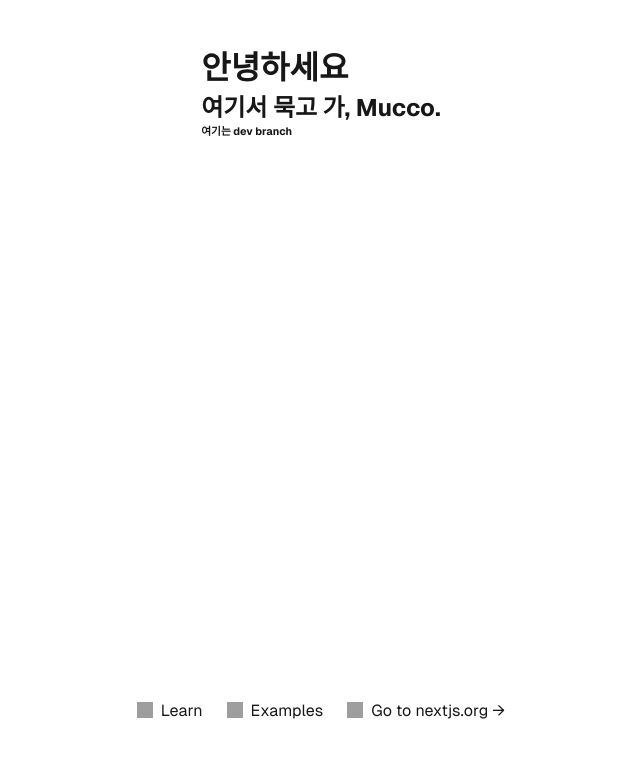
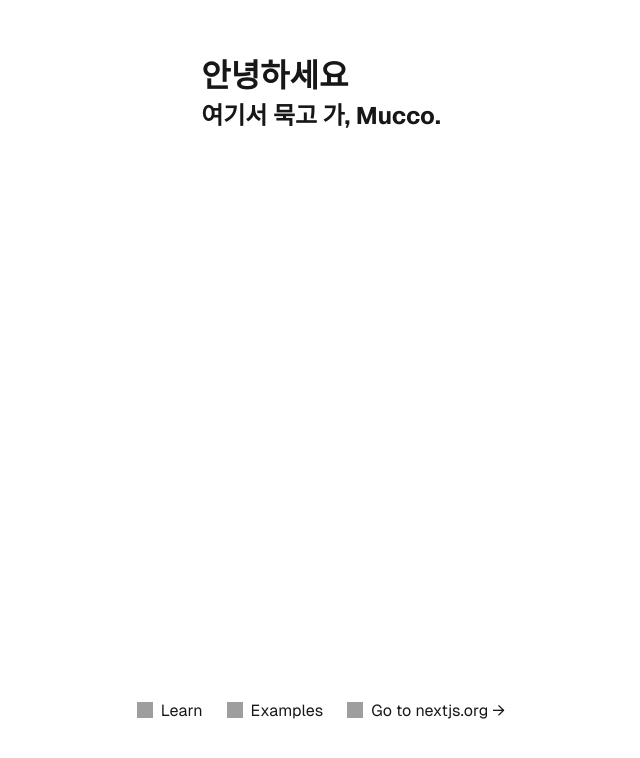
Before and after one commit to hyewonny2327/Mucco, a Next.js app: page / in a window 1280 px wide. Shown: the top 758 px of the page, without its empty margins (319-959 px from the left). Built offline with nearby package versions, Linux system fonts and the light colour scheme; grey boxes are pictures that could not be loaded.

Commit message:
initial commit

```diff
--- a/src/app/page.tsx
+++ b/src/app/page.tsx
@@ -7,7 +7,6 @@ export default function Home() {
       <main>
         <h1>안녕하세요</h1>
         <h2>여기서 묵고 가, Mucco.</h2>
-        <h6>여기는 dev branch</h6>
       </main>
       <footer className={styles.footer}>
         <a
```
